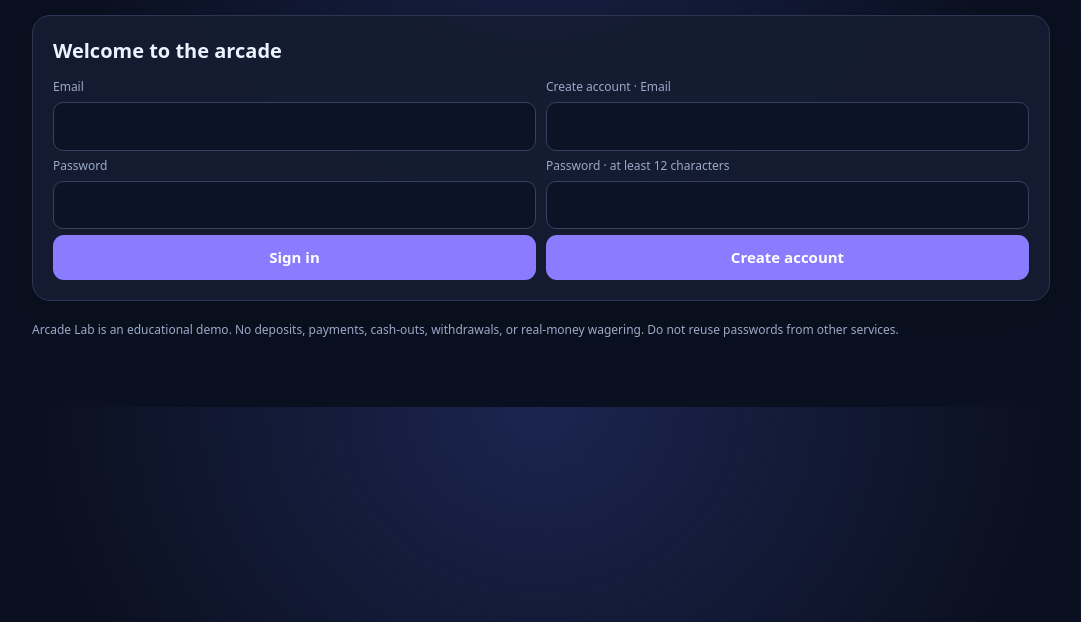
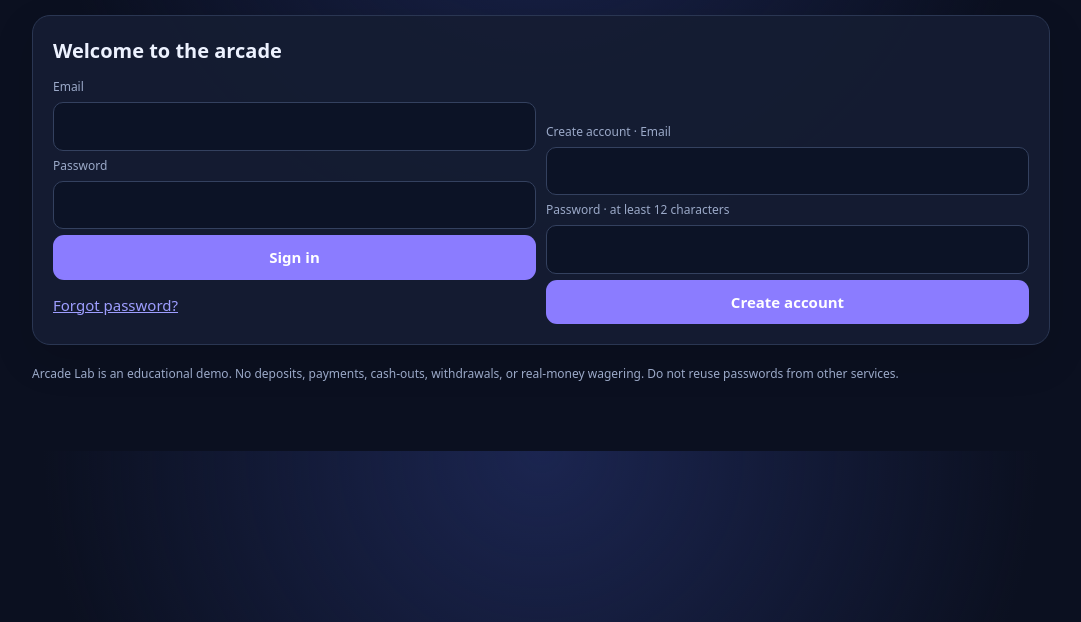
Before and after one commit to solankiabhay/aa-game-inspired, a plain HTML site: page client/web/index.html in a window 1280 px wide. Shown: the part 178-800 px from the top of the page, without its empty margins (99-1180 px from the left). Drawn offline with Linux system fonts and the light colour scheme.

Commit message:
feat(client): add forgot-password entry point

```diff
--- a/client/web/index.html
+++ b/client/web/index.html
@@ -11,7 +11,7 @@
 <body><main>
 <header class="top"><div class="brand"><div class="logo">✦</div><div><div class="eyebrow">Original mini-games · Demo only</div><h1>Arcade Lab</h1></div></div><div id="account" class="muted">Not signed in</div></header>
 <div id="notice" class="status">Create a demo account or sign in. New accounts receive 1,000 simulated credits with no monetary value.</div>
-<section id="auth" class="panel"><h2>Welcome to the arcade</h2><div class="row"><form id="loginForm" class="field"><label for="loginEmail">Email</label><input id="loginEmail" type="email" autocomplete="username" maxlength="254" required><label for="loginPassword">Password</label><input id="loginPassword" type="password" autocomplete="current-password" maxlength="72" required><button>Sign in</button></form><form id="registerForm" class="field"><label for="registerEmail">Create account · Email</label><input id="registerEmail" type="email" autocomplete="email" maxlength="254" required><label for="registerPassword">Password · at least 12 characters</label><input id="registerPassword" type="password" autocomplete="new-password" minlength="12" maxlength="72" required><button>Create account</button></form></div></section>
+<section id="auth" class="panel"><h2>Welcome to the arcade</h2><div class="row"><form id="loginForm" class="field"><label for="loginEmail">Email</label><input id="loginEmail" type="email" autocomplete="username" maxlength="254" required><label for="loginPassword">Password</label><input id="loginPassword" type="password" autocomplete="current-password" maxlength="72" required><button>Sign in</button><p><a href="/reset-password.html">Forgot password?</a></p></form><form id="registerForm" class="field"><label for="registerEmail">Create account · Email</label><input id="registerEmail" type="email" autocomplete="email" maxlength="254" required><label for="registerPassword">Password · at least 12 characters</label><input id="registerPassword" type="password" autocomplete="new-password" minlength="12" maxlength="72" required><button>Create account</button></form></div></section>
 <div id="app" class="hidden">
 <section class="panel wallet"><div><div class="eyebrow">Your virtual wallet</div><div class="balance"><span id="balance">—</span> <span style="font-size:14px;color:var(--muted)">DEMO CREDITS</span></div><div class="muted">Simulated only · Not redeemable or transferable</div></div><div class="row"><button id="refresh">Refresh balance</button><button id="logout" class="secondary">Sign out</button></div></section>
 <section class="panel"><div class="eyebrow">Pick a game</div><h2>Choose your next round</h2><div id="games" class="grid"><p class="muted">Loading games…</p></div></section>
```
